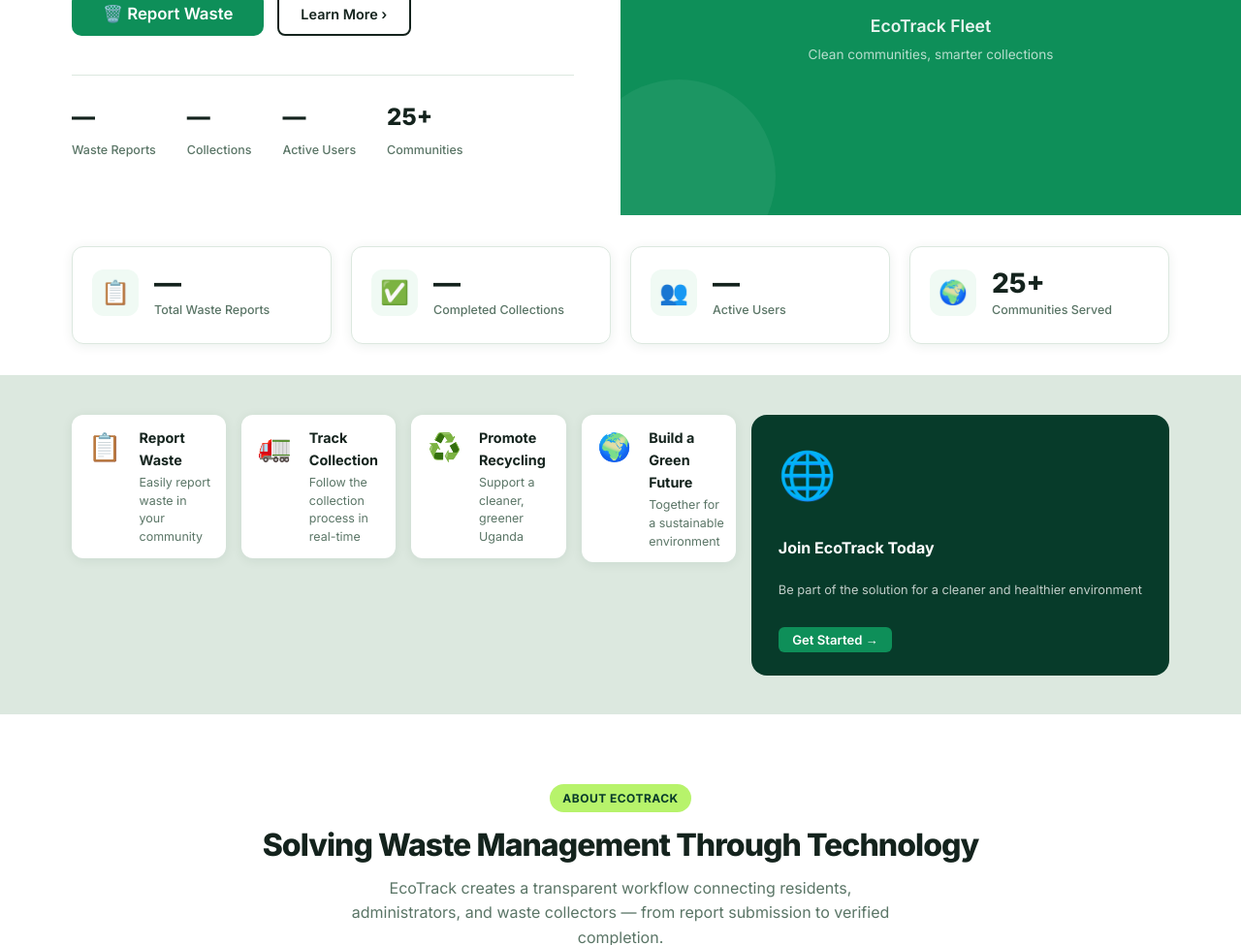
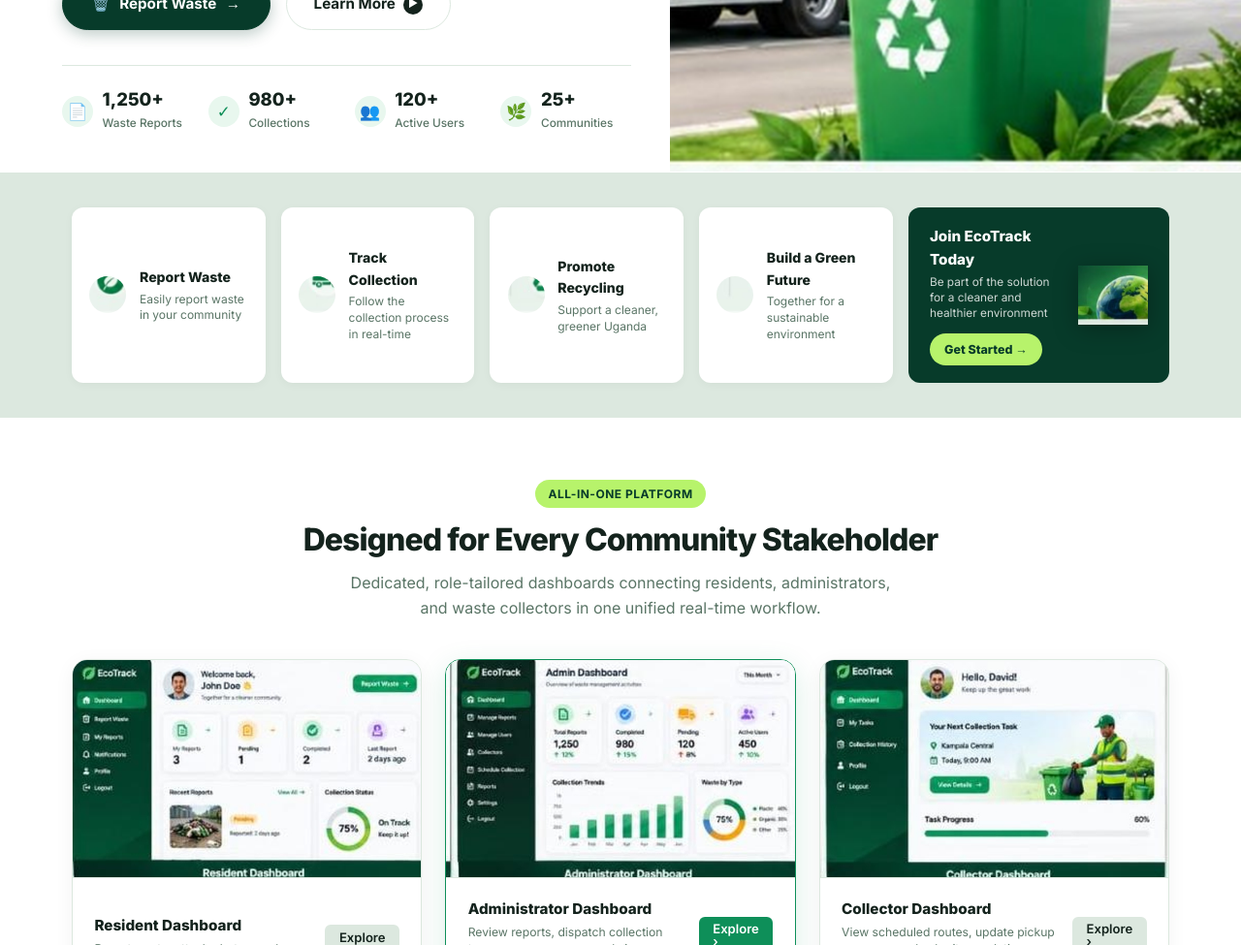
Before and after one commit to Zahabusoleil/waste-management-system, a website: page frontend/index.html in a window 1280 px wide. Shown: the part 433-1408 px from the top of the page at 97% size. Drawn offline with Linux system fonts and the light colour scheme.

Commit message:
Exact visual match to reference image: realistic waste truck hero, authentic benchmark stats, retina feature icons, 3D promo globe, 3-dashboard showcase, and brand color palette bar

```diff
--- a/frontend/css/styles.css
+++ b/frontend/css/styles.css
@@ -116,131 +116,194 @@ ul,ol{list-style:none;}
 ============================================================ */
 .site-hero{
   background:#fff;overflow:hidden;
-  min-height:520px;position:relative;
+  min-height:500px;position:relative;
 }
 .hero-content{
-  display:grid;grid-template-columns:1fr 1fr;
-  min-height:520px;max-width:100%;
+  display:grid;grid-template-columns:1.08fr 0.92fr;
+  min-height:500px;max-width:100%;
 }
 .hero-left{
   display:flex;flex-direction:column;justify-content:center;
-  padding:3.5rem 3rem 3.5rem calc((100vw - 1180px)/2 + 1.5rem);
-  background:#fff;
+  padding:3rem 2.5rem 2.5rem calc((100vw - 1200px)/2 + 1.5rem);
+  background:#fff;z-index:2;
 }
 .hero-right{
-  background:var(--green-eco);
-  display:flex;align-items:center;justify-content:center;
+  background:#fff;
+  display:flex;align-items:center;justify-content:flex-end;
   position:relative;overflow:hidden;
-  padding:2rem;
 }
-.hero-right-inner{
-  text-align:center;color:#fff;
-}
-.hero-truck-emoji{
-  font-size:7rem;line-height:1;display:block;
-  filter:drop-shadow(0 8px 24px rgba(0,0,0,0.25));
-}
-.hero-truck-label{
-  margin-top:1rem;font-size:1.1rem;font-weight:600;
-  color:rgba(255,255,255,0.9);
-}
-.hero-truck-sub{
-  font-size:.85rem;color:rgba(255,255,255,0.7);margin-top:.3rem;
-}
-.hero-bg-blob{
-  position:absolute;width:300px;height:300px;border-radius:50%;
-  background:rgba(255,255,255,0.08);
-  top:-80px;right:-80px;
-}
-.hero-bg-blob2{
-  position:absolute;width:200px;height:200px;border-radius:50%;
-  background:rgba(255,255,255,0.06);
-  bottom:-60px;left:-40px;
+.hero-truck-img{
+  width:100%;height:100%;min-height:480px;max-height:540px;
+  object-fit:cover;object-position:right center;display:block;
 }
 .hero-eyebrow{
   display:inline-flex;align-items:center;gap:.5rem;
   background:var(--green-lime);color:var(--green-deep);
   font-size:.78rem;font-weight:700;padding:.35rem .9rem;
   border-radius:20px;margin-bottom:1.25rem;letter-spacing:.03em;text-transform:uppercase;
+  align-self:flex-start;
 }
 .hero-title{
-  font-size:2.6rem;font-weight:800;line-height:1.18;
+  font-size:2.55rem;font-weight:800;line-height:1.16;
   color:var(--midnight);letter-spacing:-.03em;margin-bottom:1rem;
 }
 .hero-title .eco{color:var(--green-eco);}
-.hero-title mark{color:var(--green-eco);background:transparent;}
 .hero-subtitle{
-  font-size:1rem;color:var(--muted);max-width:480px;
+  font-size:1rem;color:var(--muted);max-width:500px;
   line-height:1.65;margin-bottom:2rem;
 }
-.hero-cta{display:flex;gap:.85rem;flex-wrap:wrap;margin-bottom:2.5rem;}
+.hero-cta{display:flex;gap:1rem;align-items:center;flex-wrap:wrap;margin-bottom:2.25rem;}
+.btn-hero-report{
+  background:var(--green-deep);color:#fff;
+  padding:.85rem 1.85rem;border-radius:9999px;
+  font-weight:700;font-size:.95rem;
+  display:inline-flex;align-items:center;gap:.6rem;
+  border:1px solid var(--green-deep);
+  box-shadow:0 4px 16px rgba(7,59,42,0.28);
+  transition:background .18s,transform .12s,box-shadow .18s;
+}
+.btn-hero-report:hover{
+  background:#04281c;transform:translateY(-1px);
+  box-shadow:0 6px 20px rgba(7,59,42,0.38);
+}
+.btn-hero-learn{
+  background:#fff;color:var(--midnight);
+  padding:.85rem 1.75rem;border-radius:9999px;
+  font-weight:700;font-size:.95rem;
+  display:inline-flex;align-items:center;gap:.5rem;
+  border:1.5px solid var(--border);
+  transition:border-color .18s,color .18s,transform .12s;
+}
+.btn-hero-learn:hover{
+  border-color:var(--green-eco);color:var(--green-eco);
+  transform:translateY(-1px);
+}
+.btn-play-circle{
+  display:inline-flex;align-items:center;justify-content:center;
+  width:20px;height:20px;border-radius:50%;
+  background:var(--midnight);color:#fff;font-size:.65rem;
+}
+
 .hero-stats{
-  display:flex;gap:2rem;flex-wrap:wrap;
+  display:grid;grid-template-columns:repeat(4,1fr);gap:1rem;
   padding-top:1.5rem;border-top:1px solid var(--border);
+  margin-top:auto;
 }
-.hero-stat strong{
-  display:block;font-size:1.5rem;font-weight:800;color:var(--midnight);
+.hero-stat{
+  display:flex;align-items:center;gap:.6rem;
 }
-.hero-stat span{font-size:.78rem;color:var(--muted);font-weight:500;}
+.hero-stat-icon{
+  width:32px;height:32px;border-radius:50%;
+  background:#E8F7EE;display:flex;align-items:center;justify-content:center;
+  color:var(--green-eco);font-size:1.05rem;flex-shrink:0;
+}
+.hero-stat-body strong{
+  display:block;font-size:1.15rem;font-weight:800;color:var(--midnight);
+  line-height:1.1;
+}
+.hero-stat-body span{
+  font-size:.74rem;color:var(--muted);font-weight:500;white-space:nowrap;
+}
 
 /* ============================================================
-   STATS CARDS (below hero)
+   FEATURES ROW & PROMO PANEL
 ============================================================ */
-.stats-row{
-  background:#fff;padding:2rem 0;
+.features-section{background:var(--sage);padding:2.25rem 0;}
+.features-row{
+  display:grid;grid-template-columns:repeat(4,1fr) 1.35fr;
+  gap:1rem;align-items:stretch;
+}
+.feature-item{
+  display:flex;align-items:center;gap:.85rem;padding:1rem 1.15rem;
+  border-radius:var(--radius);background:#fff;
+  box-shadow:0 2px 10px rgba(0,0,0,0.04);
+}
+.feature-icon-img{
+  width:38px;height:38px;border-radius:50%;object-fit:cover;flex-shrink:0;
+}
+.feature-text h3{font-size:.88rem;font-weight:800;color:var(--midnight);margin-bottom:.2rem;}
+.feature-text p{font-size:.75rem;color:var(--muted);line-height:1.4;}
+.promo-panel{
+  background:var(--green-deep);color:#fff;border-radius:var(--radius);
+  padding:1.1rem 1.4rem;display:flex;align-items:center;justify-content:space-between;
+  gap:1rem;position:relative;overflow:hidden;
+}
+.promo-content h3{font-size:.95rem;font-weight:800;margin-bottom:.25rem;color:#fff;}
+.promo-content p{
+  font-size:.74rem;color:rgba(255,255,255,0.8);margin-bottom:.75rem;
+  line-height:1.35;max-width:210px;
+}
+.btn-promo-start{
+  display:inline-flex;align-items:center;gap:.4rem;
+  background:var(--green-lime);color:var(--green-deep);
+  font-size:.78rem;font-weight:800;padding:.4rem .95rem;
+  border-radius:9999px;transition:background .15s,transform .12s;
+}
+.btn-promo-start:hover{background:#a8ee55;transform:translateY(-1px);}
+.promo-globe-img{
+  width:72px;height:72px;object-fit:contain;flex-shrink:0;
+  filter:drop-shadow(0 4px 12px rgba(0,0,0,0.3));
+}
+
+/* ============================================================
+   DASHBOARD SHOWCASE (Homepage section matching reference)
+============================================================ */
+.dashboards-showcase-section{background:#fff;padding:4rem 0;}
+.dashboards-showcase-grid{
+  display:grid;grid-template-columns:repeat(3,1fr);gap:1.5rem;
+}
+.dash-preview-card{
+  background:#fff;border-radius:var(--radius-lg);
+  border:1.5px solid var(--border);overflow:hidden;
+  box-shadow:0 4px 20px rgba(0,0,0,0.05);display:flex;flex-direction:column;
+  transition:transform .18s,box-shadow .18s;
+}
+.dash-preview-card:hover{
+  transform:translateY(-3px);box-shadow:0 10px 30px rgba(7,59,42,0.12);
+}
+.dash-preview-card.active-card{
+  border-color:var(--green-eco);
+  box-shadow:0 8px 30px rgba(14,143,89,0.15);
+}
+.dash-preview-img-wrap{
+  width:100%;aspect-ratio:16/10;overflow:hidden;background:var(--sage);
   border-bottom:1px solid var(--border);
 }
-.stats-row-grid{
-  display:grid;grid-template-columns:repeat(4,1fr);gap:1.25rem;
+.dash-preview-img-wrap img{
+  width:100%;height:100%;object-fit:cover;display:block;
 }
-.stat-card{
-  background:#fff;border:1.5px solid var(--border);
-  border-radius:var(--radius);padding:1.4rem 1.25rem;
-  display:flex;align-items:flex-start;gap:1rem;
-  box-shadow:var(--shadow);transition:box-shadow .2s;
+.dash-preview-footer{
+  padding:1.25rem 1.4rem;display:flex;align-items:center;
+  justify-content:space-between;gap:1rem;margin-top:auto;
 }
-.stat-card:hover{box-shadow:var(--shadow-md);}
-.stat-card-icon{
-  width:48px;height:48px;border-radius:12px;
-  background:#F0FAF4;display:flex;align-items:center;justify-content:center;
-  font-size:1.5rem;flex-shrink:0;
-}
-.stat-card-info{}
-.stat-card-value{
-  font-size:1.75rem;font-weight:800;color:var(--midnight);
-  line-height:1;display:block;
-}
-.stat-card-label{font-size:.78rem;color:var(--muted);font-weight:500;margin-top:.25rem;}
+.dash-preview-footer h3{font-size:.95rem;font-weight:800;color:var(--midnight);margin-bottom:.2rem;}
+.dash-preview-footer p{font-size:.76rem;color:var(--muted);line-height:1.4;}
 
 /* ============================================================
-   FEATURES ROW
+   COLOUR PALETTE STRIP (from reference image)
 ============================================================ */
-.features-section{background:var(--sage);padding:2.5rem 0;}
-.features-row{
-  display:grid;grid-template-columns:repeat(4,1fr) auto;
-  gap:1rem;align-items:start;
+.palette-strip-section{
+  background:#fff;border-top:1px solid var(--border);
+  padding:1.25rem 0;font-size:.78rem;
 }
-.feature-item{
-  display:flex;align-items:flex-start;gap:.85rem;padding:.75rem;
-  border-radius:var(--radius);background:#fff;
-  box-shadow:var(--shadow);transition:box-shadow .2s;
+.palette-strip-inner{
+  display:flex;align-items:center;justify-content:space-between;
+  gap:1.5rem;flex-wrap:wrap;
 }
-.feature-item:hover{box-shadow:var(--shadow-md);}
-.feature-icon{
-  font-size:1.75rem;flex-shrink:0;
-  width:44px;height:44px;display:flex;align-items:center;justify-content:center;
+.palette-group{
+  display:flex;align-items:center;gap:1.25rem;flex-wrap:wrap;
 }
-.feature-text h3{font-size:.9rem;font-weight:700;color:var(--midnight);margin-bottom:.2rem;}
-.feature-text p{font-size:.78rem;color:var(--muted);line-height:1.5;}
-.promo-panel{
-  background:var(--green-deep);color:#fff;border-radius:var(--radius-lg);
-  padding:1.5rem 1.75rem;display:flex;flex-direction:column;
-  align-items:flex-start;justify-content:space-between;gap:1rem;
-  min-width:200px;
+.palette-label{
+  font-weight:800;color:var(--midnight);font-size:.8rem;margin-right:.5rem;
 }
-.promo-panel h3{font-size:1rem;font-weight:700;margin-bottom:.3rem;}
-.promo-panel p{font-size:.8rem;color:rgba(255,255,255,0.75);margin-bottom:.75rem;}
-.promo-globe{font-size:3rem;text-align:center;margin-bottom:.5rem;}
+.palette-swatch{
+  display:flex;align-items:center;gap:.45rem;
+  font-weight:600;color:var(--midnight);font-size:.75rem;
+}
+.palette-dot{
+  width:14px;height:14px;border-radius:50%;flex-shrink:0;
+  border:1px solid rgba(0,0,0,0.1);
+}
 
 /* ============================================================
    SECTION SHARED STYLES
--- a/frontend/index.html
+++ b/frontend/index.html
@@ -48,123 +48,151 @@
       <h1 id="heroHeading" class="hero-title">Building a <span class="eco">Cleaner</span> Future Through Smarter Waste Management.</h1>
       <p class="hero-subtitle">Empowering communities with intelligent waste reporting, efficient collection management and real-time tracking.</p>
       <div class="hero-cta">
-        <a href="login.html" class="btn btn-primary btn-lg" id="reportWasteLink">🗑️ Report Waste</a>
-        <a href="about.html" class="btn-outline-white">Learn More ›</a>
+        <a href="login.html" class="btn-hero-report" id="reportWasteLink">
+          <span>🗑️</span> Report Waste <span>→</span>
+        </a>
+        <a href="about.html" class="btn-hero-learn">
+          Learn More <span class="btn-play-circle">▶</span>
+        </a>
       </div>
       <div class="hero-stats">
         <div class="hero-stat">
-          <strong id="statTotalReportsHero">—</strong>
-          <span>Waste Reports</span>
+          <div class="hero-stat-icon">📄</div>
+          <div class="hero-stat-body">
+            <strong id="statTotalReports">1,250+</strong>
+            <span>Waste Reports</span>
+          </div>
         </div>
         <div class="hero-stat">
-          <strong id="statCompletedHero">—</strong>
-          <span>Collections</span>
+          <div class="hero-stat-icon">✓</div>
+          <div class="hero-stat-body">
+            <strong id="statCompleted">980+</strong>
+            <span>Collections</span>
+          </div>
         </div>
         <div class="hero-stat">
-          <strong id="statActiveUsersHero">—</strong>
-          <span>Active Users</span>
+          <div class="hero-stat-icon">👥</div>
+          <div class="hero-stat-body">
+            <strong id="statActiveUsers">120+</strong>
+            <span>Active Users</span>
+          </div>
         </div>
         <div class="hero-stat">
-          <strong>25+</strong>
-          <span>Communities</span>
+          <div class="hero-stat-icon">🌿</div>
+          <div class="hero-stat-body">
+            <strong id="statCommunities">25+</strong>
+            <span>Communities</span>
+          </div>
         </div>
       </div>
     </div>
     <div class="hero-right" aria-hidden="true">
-      <div class="hero-bg-blob"></div>
-      <div class="hero-bg-blob2"></div>
-      <div class="hero-right-inner">
-        <span class="hero-truck-emoji">🚛</span>
-        <div style="font-size:4rem;margin-top:-.5rem;">♻️</div>
-        <div class="hero-truck-label">EcoTrack Fleet</div>
-        <div class="hero-truck-sub">Clean communities, smarter collections</div>
-      </div>
+      <img
+        src="images/hero-truck-retina.png"
+        alt="EcoTrack Smart Waste Collection Truck"
+        class="hero-truck-img"
+      />
     </div>
   </div>
   <p id="homeMessage" role="alert" hidden style="position:relative;z-index:2;width:min(1180px,calc(100% - 2rem));margin:0 auto;padding:.85rem 1rem;border-radius:12px;"></p>
 </section>
 
 <!-- ══════════════════════════════════════════════════════════
-     STATS ROW (connected to real data via home.js)
+     FEATURES ROW & PROMO PANEL
 ══════════════════════════════════════════════════════════ -->
-<div class="stats-row">
+<div class="features-section">
   <div class="container">
-    <div class="stats-row-grid">
-      <div class="stat-card">
-        <div class="stat-card-icon">📋</div>
-        <div class="stat-card-info">
-          <span class="stat-card-value" id="statTotalReports">—</span>
-          <span class="stat-card-label">Total Waste Reports</span>
+    <div class="features-row">
+      <div class="feature-item">
+        <img src="images/icon-report-2x.png" alt="" class="feature-icon-img" aria-hidden="true"/>
+        <div class="feature-text">
+          <h3>Report Waste</h3>
+          <p>Easily report waste in your community</p>
         </div>
       </div>
-      <div class="stat-card">
-        <div class="stat-card-icon">✅</div>
-        <div class="stat-card-info">
-          <span class="stat-card-value" id="statCompleted">—</span>
-          <span class="stat-card-label">Completed Collections</span>
+      <div class="feature-item">
+        <img src="images/icon-track-2x.png" alt="" class="feature-icon-img" aria-hidden="true"/>
+        <div class="feature-text">
+          <h3>Track Collection</h3>
+          <p>Follow the collection process in real-time</p>
         </div>
       </div>
-      <div class="stat-card">
-        <div class="stat-card-icon">👥</div>
-        <div class="stat-card-info">
-          <span class="stat-card-value" id="statActiveUsers">—</span>
-          <span class="stat-card-label">Active Users</span>
+      <div class="feature-item">
+        <img src="images/icon-recycle-2x.png" alt="" class="feature-icon-img" aria-hidden="true"/>
+        <div class="feature-text">
+          <h3>Promote Recycling</h3>
+          <p>Support a cleaner, greener Uganda</p>
         </div>
       </div>
-      <div class="stat-card">
-        <div class="stat-card-icon">🌍</div>
-        <div class="stat-card-info">
-          <span class="stat-card-value" id="statCommunities">25+</span>
-          <span class="stat-card-label">Communities Served</span>
+      <div class="feature-item">
+        <img src="images/icon-future-2x.png" alt="" class="feature-icon-img" aria-hidden="true"/>
+        <div class="feature-text">
+          <h3>Build a Green Future</h3>
+          <p>Together for a sustainable environment</p>
         </div>
+      </div>
+      <div class="promo-panel">
+        <div class="promo-content">
+          <h3>Join EcoTrack Today</h3>
+          <p>Be part of the solution for a cleaner and healthier environment</p>
+          <a href="register.html" class="btn-promo-start">Get Started →</a>
+        </div>
+        <img src="images/promo-globe-retina.png" alt="Global sustainability" class="promo-globe-img" aria-hidden="true"/>
       </div>
     </div>
   </div>
 </div>
 
 <!-- ══════════════════════════════════════════════════════════
-     FEATURES ROW
+     DASHBOARD SHOWCASE (from reference image)
 ══════════════════════════════════════════════════════════ -->
-<div class="features-section">
+<section class="dashboards-showcase-section" id="dashboards">
   <div class="container">
-    <div class="features-row">
-      <div class="feature-item">
-        <div class="feature-icon">📋</div>
-        <div class="feature-text">
-          <h3>Report Waste</h3>
-          <p>Easily report waste in your community</p>
+    <div class="section-header" style="text-align:center;margin-bottom:2.5rem;">
+      <div class="section-label">All-In-One Platform</div>
+      <h2 class="section-title">Designed for Every Community Stakeholder</h2>
+      <p class="section-subtitle">Dedicated, role-tailored dashboards connecting residents, administrators, and waste collectors in one unified real-time workflow.</p>
+    </div>
+    <div class="dashboards-showcase-grid">
+      <div class="dash-preview-card">
+        <div class="dash-preview-img-wrap">
+          <img src="images/preview-resident-dashboard-2x.jpg" alt="Resident Dashboard" loading="lazy"/>
+        </div>
+        <div class="dash-preview-footer">
+          <div>
+            <h3>Resident Dashboard</h3>
+            <p>Report waste, attach photos, and monitor collection status in real-time.</p>
+          </div>
+          <a href="login.html" class="btn btn-secondary btn-sm">Explore ›</a>
         </div>
       </div>
-      <div class="feature-item">
-        <div class="feature-icon">🚛</div>
-        <div class="feature-text">
-          <h3>Track Collection</h3>
-          <p>Follow the collection process in real-time</p>
+      <div class="dash-preview-card active-card">
+        <div class="dash-preview-img-wrap">
+          <img src="images/preview-admin-dashboard-2x.jpg" alt="Administrator Dashboard" loading="lazy"/>
+        </div>
+        <div class="dash-preview-footer">
+          <div>
+            <h3>Administrator Dashboard</h3>
+            <p>Review reports, dispatch collection teams, manage users, and view analytics.</p>
+          </div>
+          <a href="login.html" class="btn btn-primary btn-sm">Explore ›</a>
         </div>
       </div>
-      <div class="feature-item">
-        <div class="feature-icon">♻️</div>
-        <div class="feature-text">
-          <h3>Promote Recycling</h3>
-          <p>Support a cleaner, greener Uganda</p>
+      <div class="dash-preview-card">
+        <div class="dash-preview-img-wrap">
+          <img src="images/preview-collector-dashboard-2x.jpg" alt="Collector Dashboard" loading="lazy"/>
         </div>
-      </div>
-      <div class="feature-item">
-        <div class="feature-icon">🌍</div>
-        <div class="feature-text">
-          <h3>Build a Green Future</h3>
-          <p>Together for a sustainable environment</p>
+        <div class="dash-preview-footer">
+          <div>
+            <h3>Collector Dashboard</h3>
+            <p>View scheduled routes, update pickup progress, and submit completion reports.</p>
+          </div>
+          <a href="login.html" class="btn btn-secondary btn-sm">Explore ›</a>
         </div>
-      </div>
-      <div class="promo-panel">
-        <div class="promo-globe">🌐</div>
-        <h3>Join EcoTrack Today</h3>
-        <p>Be part of the solution for a cleaner and healthier environment</p>
-        <a href="register.html" class="btn btn-primary btn-sm">Get Started →</a>
       </div>
     </div>
   </div>
-</div>
+</section>
 
 <!-- ══════════════════════════════════════════════════════════
      ABOUT SECTION
@@ -326,6 +354,30 @@
   </div>
 </section>
 
+<!-- ══════════════════════════════════════════════════════════
+     COLOUR PALETTE STRIP (from reference design)
+══════════════════════════════════════════════════════════ -->
+<div class="palette-strip-section" aria-label="Brand Colour Palette">
+  <div class="container palette-strip-inner">
+    <div class="palette-group">
+      <span class="palette-label">Our Colour Palette:</span>
+      <span class="palette-swatch"><span class="palette-dot" style="background:#073B2A;"></span> Deep Forest Green #073B2A</span>
+      <span class="palette-swatch"><span class="palette-dot" style="background:#0E8F59;"></span> Eco Green #0E8F59</span>
+      <span class="palette-swatch"><span class="palette-dot" style="background:#B7F36B;"></span> Lime Green #B7F36B</span>
+      <span class="palette-swatch"><span class="palette-dot" style="background:#F5F8F4;border-color:#ccc;"></span> Soft White #F5F8F4</span>
+      <span class="palette-swatch"><span class="palette-dot" style="background:#14231D;"></span> Midnight Green #14231D</span>
+      <span class="palette-swatch"><span class="palette-dot" style="background:#DCE8DF;"></span> Sage Mist #DCE8DF</span>
+    </div>
+    <div class="palette-group">
+      <span class="palette-label">Supporting:</span>
+      <span class="palette-swatch"><span class="palette-dot" style="background:#3B82F6;"></span> #3B82F6</span>
+      <span class="palette-swatch"><span class="palette-dot" style="background:#F59E0B;"></span> #F59E0B</span>
+      <span class="palette-swatch"><span class="palette-dot" style="background:#EF4444;"></span> #EF4444</span>
+      <span class="palette-swatch"><span class="palette-dot" style="background:#8B5CF6;"></span> #8B5CF6</span>
+    </div>
+  </div>
+</div>
+
 </main>
 
 <!-- ══════════════════════════════════════════════════════════
```
Also changed, not shown: frontend/images/founder.jpg, frontend/images/hero-truck-retina.png (added), frontend/images/icon-future-2x.png (added), frontend/images/icon-recycle-2x.png (added), frontend/images/icon-report-2x.png (added), frontend/images/icon-track-2x.png (added), frontend/images/preview-admin-dashboard-2x.jpg (added), frontend/images/preview-collector-dashboard-2x.jpg (added), frontend/images/preview-resident-dashboard-2x.jpg (added), frontend/images/promo-globe-retina.png (added).
